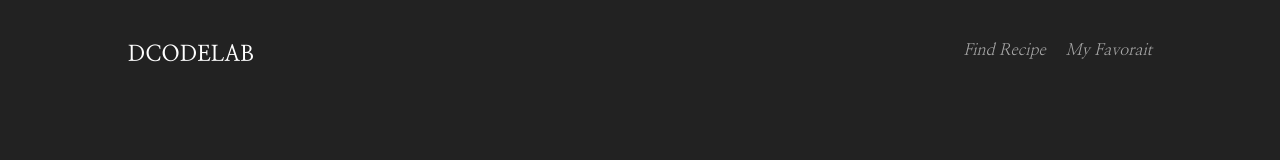
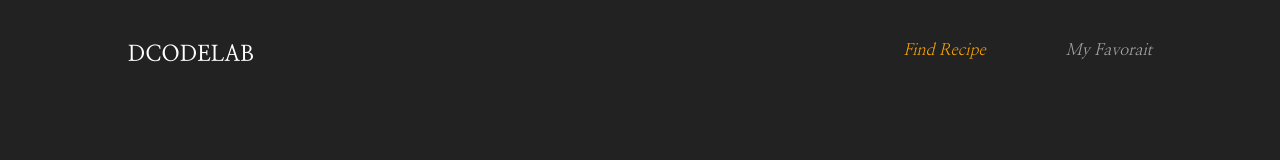
Before and after one commit to seohyon-cho/next13-atomic, a Next.js app: page /find-recipe in a window 1280 px wide. Shown: the top 160 px of the page. Built offline with nearby package versions, Linux system fonts and the light colour scheme.

Commit message:
메뉴 활성화 처리

```diff
--- a/components/atoms/text/Text.jsx
+++ b/components/atoms/text/Text.jsx
@@ -3,6 +3,7 @@ import Link from 'next/link';
 import styles from './Text.module.scss'; //css모듈
 import clsx from 'clsx';
 import { Nanum_Myeongjo, Orbitron } from 'next/font/google';
+import { useRouter } from 'next/router';
 
 const nanum = Nanum_Myeongjo({
 	subsets: ['latin'],
@@ -26,11 +27,18 @@ function Text({
 	tag = 'p',
 	isOn = false,
 }) {
+	//next/useRouter훅으로부터 객체를 반환받고
+	const router = useRouter();
+	//해당객체에 있는 pathname값 가져오기 (현재 활성화되어있는 라우터명)
+	const currentPath = router.pathname;
+
 	//컴포넌트 이름, 디폴트 태그명
 	return React.createElement(
 		tag,
 		{
 			className: clsx(
+				//현재라우터명과 url로 가져온 라우터명이 동일하면 on클래스 추가
+				currentPath === url ? styles.on : '',
 				styles.txt, //클래스명
 				className,
 				nanum.variable,
--- a/components/atoms/text/Text.module.scss
+++ b/components/atoms/text/Text.module.scss
@@ -16,7 +16,8 @@
 		font-weight: 400;
 		font-style: italic;
 
-		&:hover {
+		&:hover,
+		&.on {
 			color: orange;
 		}
 	}
--- a/components/organisms/Header/Header.jsx
+++ b/components/organisms/Header/Header.jsx
@@ -9,7 +9,7 @@ function Header() {
 			<Title url={'/'} type={'logo'}>
 				DCODELAB
 			</Title>
-			<Navbar names={['Find Recipe', 'My Favorait']} gap={20} />
+			<Navbar names={['Find Recipe', 'My Favorait']} gap={80} />
 		</header>
 	);
 }
```
